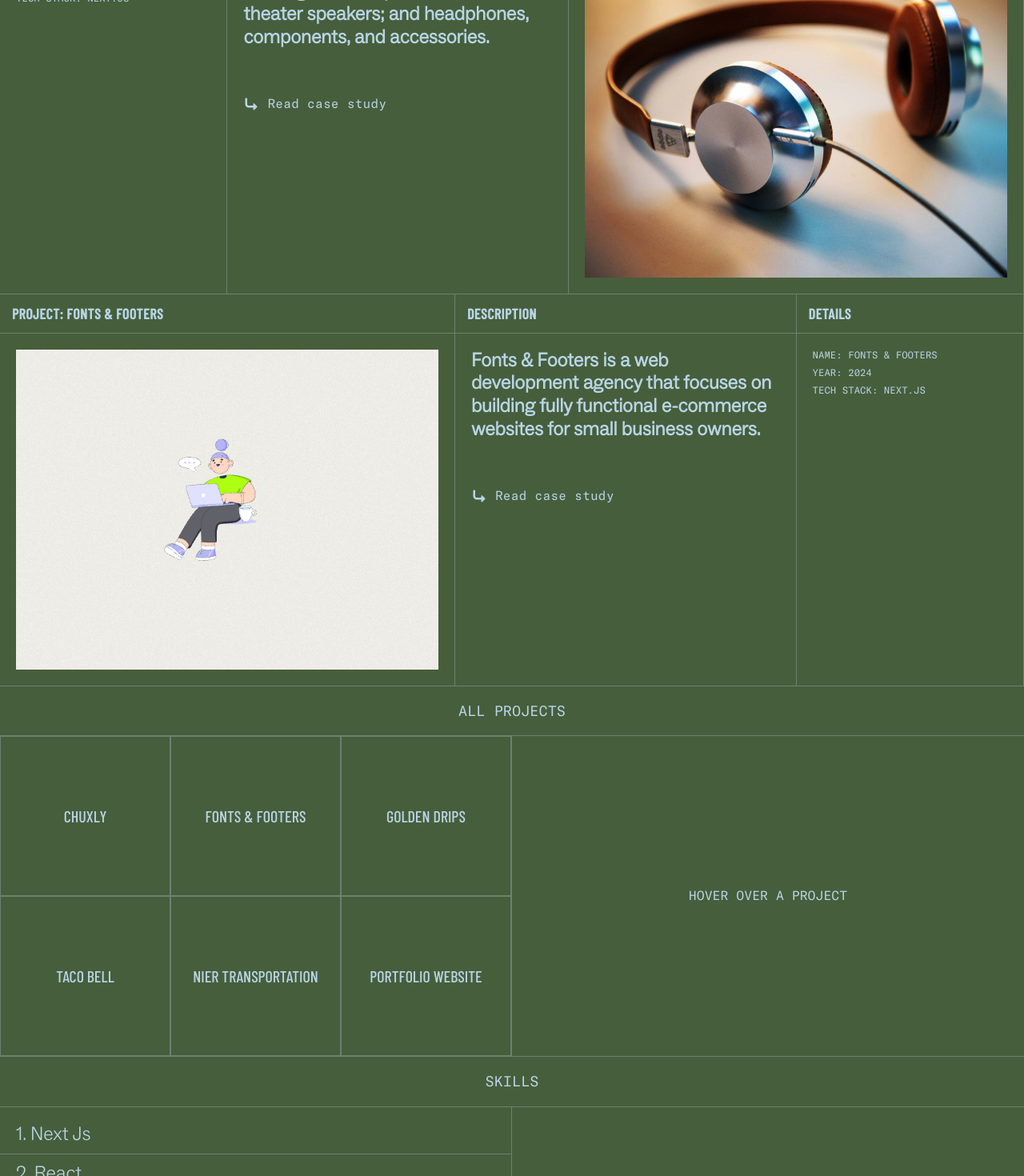
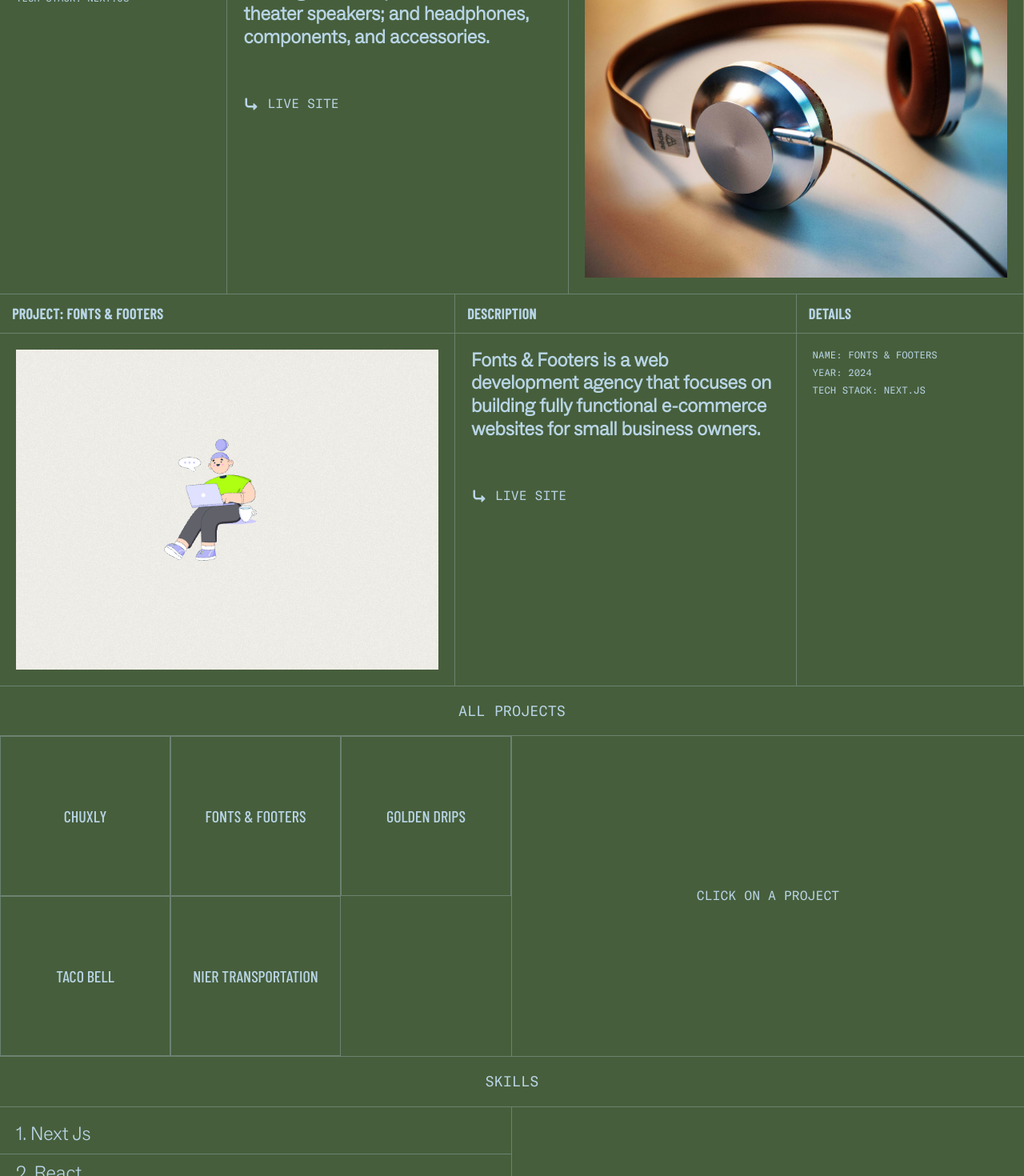
Before and after one commit to ChristianWare/portland_2025, a Next.js app: page / in a window 1280 px wide. Shown: the part 1360-2830 px from the top of the page at 80% size. Built offline with nearby package versions, Linux system fonts and the light colour scheme.

Commit message:
updated links

```diff
--- a/src/components/PostHero/PostHero.module.css
+++ b/src/components/PostHero/PostHero.module.css
@@ -78,6 +78,7 @@
 .link {
   font-family: var(--GTAmericaMonoRegular);
   color: var(--blue);
+  text-transform: uppercase;
 }
 
 .imgContainer {
--- a/src/components/PostHero/PostHero.tsx
+++ b/src/components/PostHero/PostHero.tsx
@@ -47,8 +47,12 @@ const PostHero = () => {
             </h3>
             <div className={styles.readBox}>
               <RightArrow className={styles.icon} />
-              <Link href='/' className={styles.link}>
-                Read case study
+              <Link
+                href='https://www.chuxly.com/'
+                target='_blank'
+                className={styles.link}
+              >
+                Live Site
               </Link>
             </div>
           </div>
--- a/src/components/PostHeroii/PostHeroii.module.css
+++ b/src/components/PostHeroii/PostHeroii.module.css
@@ -65,6 +65,7 @@
 .link {
   font-family: var(--GTAmericaMonoRegular);
   color: var(--blue);
+  text-transform: uppercase;
 }
 
 .imgContainer {
--- a/src/components/PostHeroii/PostHeroii.tsx
+++ b/src/components/PostHeroii/PostHeroii.tsx
@@ -50,8 +50,13 @@ const PostHeroii = () => {
             </h3>
             <div className={styles.readBox}>
               <RightArrow className={styles.icon} />
-              <Link href='/' className={styles.link}>
-                Read case study
+
+              <Link
+                href='https://www.fontsandfooters.com/'
+                target='_blank'
+                className={styles.link}
+              >
+                Live Site
               </Link>
             </div>
           </div>
--- a/src/components/ProjectSection/ProjectSection.tsx
+++ b/src/components/ProjectSection/ProjectSection.tsx
@@ -8,9 +8,11 @@ import FNF from "../../../public/images/fontsandfooters.png";
 import Honey from "../../../public/images/honey.png";
 import Nier from "../../../public/images/nier.png";
 import Taco from "../../../public/images/taco.webp";
+import Link from "next/link";
 
 type ProjectItem = {
   name: string;
+  link: string;
   src: StaticImageData;
 };
 
@@ -18,27 +20,32 @@ const data: ProjectItem[] = [
   {
     name: "Chuxly",
     src: Chuxly,
+    link: "https://www.chuxly.com",
   },
   {
     name: "Fonts & Footers",
     src: FNF,
+    link: "https://www.fontsandfooters.com",
   },
   {
     name: "Golden Drips",
     src: Honey,
+    link: "https://www.goldendrips.com/",
   },
   {
     name: "Taco Bell",
     src: Taco,
+    link: "https://www.livemas.dev",
   },
   {
     name: "Nier Transportation",
     src: Nier,
+    link: "https://www.niertransportation.com",
   },
-  {
-    name: "Portfolio Website",
-    src: Chuxly,
-  },
+  // {
+  //   name: "Portfolio Website",
+  //   src: Chuxly,
+  // },
 ];
 
 const ProjectSection = () => {
@@ -55,14 +62,16 @@ const ProjectSection = () => {
         <div className={styles.left}>
           <ul className={styles.list}>
             {data.map((item, index) => (
-              <li
+              <Link
+                href={item.link}
+                target='_blank'
                 key={index}
                 className={styles.name}
                 onMouseEnter={() => handleHover(item)}
                 onMouseLeave={() => handleHover(null)}
               >
                 {item.name}
-              </li>
+              </Link>
             ))}
           </ul>
         </div>
@@ -76,7 +85,7 @@ const ProjectSection = () => {
               />
             </div>
           ) : (
-            <span className={styles.placeholder}>Hover over a Project</span>
+            <span className={styles.placeholder}>Click on a Project</span>
           )}
         </div>
       </div>
```
